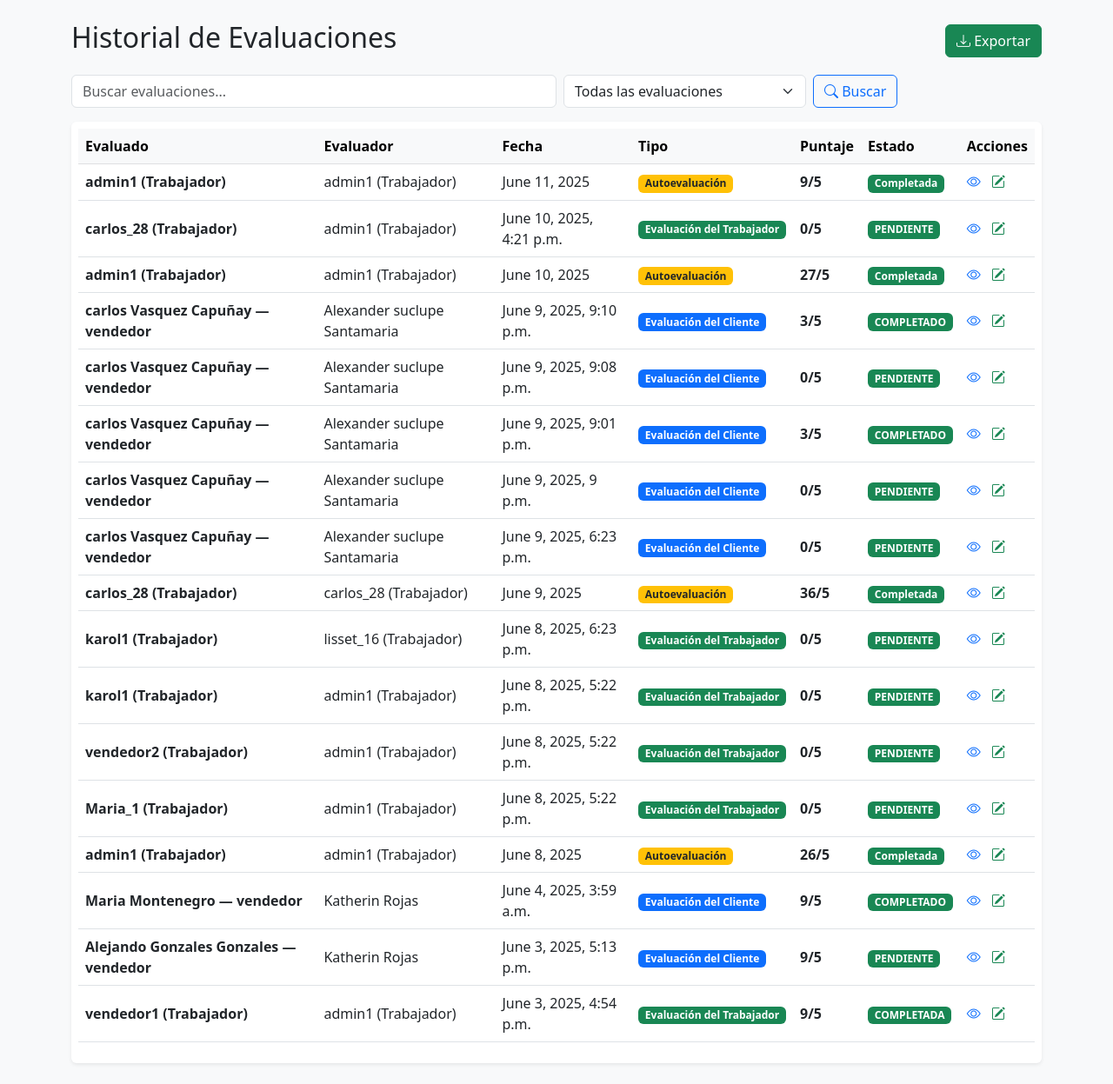
After one commit to alexandersuclupe/Proyecto_Dino_ver2, a Django app: page /historial/ in a window 1280 px wide. The commit adds this page. Shown: the whole page at 87% size. Run offline with Django 5.2, Linux system fonts and the light colour scheme; data comes from the database, SQL or seed files in the repository; both versions use the stored data as it was after the commit.

Commit message:
avanzo1 historial

```diff
--- a/core/forms.py
+++ b/core/forms.py
@@ -1,5 +1,5 @@
 from django import forms
-from .models import AutoevaluacionTrabajador, Cliente, Indicador, RespuestaAutoevaluacionTrabajador  # Asegúrate de tener este modelo
+from .models import AutoevaluacionTrabajador, Cliente, Indicador, RespuestaAutoevaluacionTrabajador, TipoEvaluacion  # Asegúrate de tener este modelo
 from django.contrib.auth import get_user_model
 from django import forms
 from .models import Criterio, Indicador
@@ -159,3 +159,11 @@ class EmpleadoForm(forms.ModelForm):
             'puesto': forms.Select(attrs={'class': 'form-select'}),
             'rol_admin': forms.Select(attrs={'class': 'form-select'}),
         }
+
+class FiltroEvaluacionForm(forms.Form):
+    buscar = forms.CharField(required=False, label='Buscar')
+    tipo = forms.ChoiceField(
+        required=False,
+        choices=[('todas', 'Todas las evaluaciones')] + list(TipoEvaluacion.choices),
+        label='Tipo'
+    )
--- a/core/models.py
+++ b/core/models.py
@@ -293,3 +293,13 @@ class ResultadoTotal(models.Model):
 
     def __str__(self):
         return f"{self.trabajador.username} @ {self.fecha_ejecucion}: {self.puntaje_total:.2f}"
+
+class Evaluacion(models.Model):
+    evaluador = models.CharField(max_length=100)
+    evaluado = models.CharField(max_length=100)
+    tipo = models.CharField(max_length=4, choices=TipoEvaluacion.choices)
+    puntaje = models.DecimalField(max_digits=5, decimal_places=2)
+    fecha = models.DateTimeField(auto_now_add=True)
+
+    def __str__(self):
+        return f"{self.get_tipo_display()} - {self.evaluado}"
--- a/core/views.py
+++ b/core/views.py
@@ -1,6 +1,8 @@
+import csv
+from django.http import HttpResponse
 from django.shortcuts import render, get_object_or_404, redirect
-from .models import AutoevaluacionTrabajador, RespuestaAutoevaluacionTrabajador, Venta, Usuario, Cliente, EvaluacionVenta, EvaluacionTrabajador, Criterio, RespuestaEvaluacionTrabajador, Rol, RespuestaEvaluacionVenta, Indicador, PeriodoEvaluacion, PesoEvaluacion, ResultadoTotal, Trabajador
-from .forms import EmpleadoForm
+from .models import AutoevaluacionTrabajador, Evaluacion, RespuestaAutoevaluacionTrabajador, Venta, Usuario, Cliente, EvaluacionVenta, EvaluacionTrabajador, Criterio, RespuestaEvaluacionTrabajador, Rol, RespuestaEvaluacionVenta, Indicador, PeriodoEvaluacion, PesoEvaluacion, ResultadoTotal, Trabajador
+from .forms import CriterioForm, EmpleadoForm, FiltroEvaluacionForm, IndicadorFormSet
 from .forms import AutoevaluacionForm, AutoevaluacionTrabajadorForm, RespuestaAutoevaluacionFormSet, RespuestaForm
 from django.shortcuts import render, redirect
 from django.contrib.auth import authenticate, login
@@ -13,6 +15,8 @@ from django.contrib.auth.models import User
 from django.utils import timezone
 from django.db.models import Q
 from .decorators import only_trabajador, only_cliente
+from datetime import datetime, date, time
+from django.utils.timezone import is_aware
 
 
 def gracias_encuesta(request):
@@ -599,3 +603,96 @@ def eliminar_criterio(request, pk):
         criterio.delete()
         return redirect('lista_criterios')
     return render(request, 'criterios/confirmar_eliminar.html', {'criterio': criterio})
+
+TIPO_CHOICES = {
+    'AUTO': 'Autoevaluación',
+    'TRAB': 'Evaluación del Trabajador',
+    'CLIE': 'Evaluación del Cliente',
+}
+
+def normalizar_fecha(fecha):
+    if isinstance(fecha, datetime):
+        if is_aware(fecha):
+            return fecha.replace(tzinfo=None)
+        return fecha
+    elif isinstance(fecha, date):
+        return datetime.combine(fecha, time.min)
+    return None
+
+
+def historial_evaluaciones(request):
+    form = FiltroEvaluacionForm(request.GET or None)
+    tipo_filtro = request.GET.get('tipo', 'todas')
+    busqueda = request.GET.get('buscar', '').lower()
+
+    evaluaciones = []
+
+    # Autoevaluaciones
+    if tipo_filtro in ['todas', 'AUTO']:
+        for auto in AutoevaluacionTrabajador.objects.select_related('trabajador'):
+            if busqueda in str(auto.trabajador).lower():
+                evaluaciones.append({
+                    'evaluado': auto.trabajador,
+                    'evaluador': auto.trabajador,
+                    'fecha': auto.fecha,
+                    'tipo': 'AUTO',
+                    'get_tipo_display': TIPO_CHOICES['AUTO'],
+                    'puntaje': auto.puntaje_total,
+                    'estado': 'Completada',
+                })
+
+    # Evaluaciones del trabajador
+    if tipo_filtro in ['todas', 'TRAB']:
+        for e in EvaluacionTrabajador.objects.select_related('evaluador', 'evaluado'):
+            if busqueda in str(e.evaluado).lower() or busqueda in str(e.evaluador).lower():
+                evaluaciones.append({
+                    'evaluado': e.evaluado,
+                    'evaluador': e.evaluador,
+                    'fecha': e.fecha_creacion,
+                    'tipo': 'TRAB',
+                    'get_tipo_display': TIPO_CHOICES['TRAB'],
+                    'puntaje': e.puntaje_total,
+                    'estado': e.estado,
+                })
+
+    # Evaluaciones del cliente
+    if tipo_filtro in ['todas', 'CLIE']:
+        for ev in EvaluacionVenta.objects.select_related('trabajador', 'cliente'):
+            if busqueda in str(ev.trabajador).lower() or busqueda in str(ev.cliente).lower():
+                evaluaciones.append({
+                    'evaluado': ev.trabajador,
+                    'evaluador': ev.cliente,
+                    'fecha': ev.fecha,
+                    'tipo': 'CLIE',
+                    'get_tipo_display': TIPO_CHOICES['CLIE'],
+                    'puntaje': ev.puntaje_total,
+                    'estado': ev.estado,
+                })
+
+    # Ordenar evaluaciones por fecha descendente
+    evaluaciones.sort(key=lambda x: normalizar_fecha(x['fecha']), reverse=True)
+
+    # Clase simulada para la plantilla
+    class TipoEvaluacion:
+        choices = [('AUTO', 'Autoevaluación'), ('TRAB', 'Evaluación del Trabajador'), ('CLIE', 'Evaluación del Cliente')]
+
+    return render(request, 'historial.html', {
+        'evaluaciones': evaluaciones,
+        'form': form,
+        'tipo_filtro': tipo_filtro,
+        'busqueda': request.GET.get('buscar', ''),
+        'TipoEvaluacion': TipoEvaluacion,
+    })
+
+def exportar_evaluaciones_excel(request):
+    response = HttpResponse(content_type='text/csv')
+    response['Content-Disposition'] = 'attachment; filename="evaluaciones.csv"'
+
+    writer = csv.writer(response)
+    writer.writerow(['Evaluado', 'Evaluador', 'Fecha', 'Tipo', 'Puntaje', 'Estado'])
+
+    evaluaciones = Evaluacion.objects.all()
+    for e in evaluaciones:
+        writer.writerow([e.evaluado, e.evaluador, e.fecha, e.get_tipo_display(), e.puntaje, e.estado])
+
+    return response
--- /dev/null
+++ b/templates/historial.html
@@ -0,0 +1,85 @@
+{% load static %}
+<!DOCTYPE html>
+<html lang="es">
+<head>
+    <meta charset="UTF-8">
+    <title>Historial de Evaluaciones</title>
+    <link href="https://cdn.jsdelivr.net/npm/bootstrap@5.3.0/dist/css/bootstrap.min.css" rel="stylesheet">
+    <link href="https://cdn.jsdelivr.net/npm/bootstrap-icons@1.10.5/font/bootstrap-icons.css" rel="stylesheet">
+</head>
+<body class="bg-light">
+
+<div class="container py-4">
+    <div class="d-flex justify-content-between align-items-center mb-3">
+        <h2>Historial de Evaluaciones</h2>
+        <a href="{% url 'exportar_evaluaciones_excel' %}" class="btn btn-success">
+            <i class="bi bi-download"></i> Exportar
+        </a>
+    </div>
+
+    <!-- Filtro -->
+    <form method="get" class="d-flex gap-2 mb-3">
+        <input type="text" name="buscar" value="{{ busqueda }}" class="form-control w-50" placeholder="Buscar evaluaciones...">
+
+        <select name="tipo" class="form-select w-25">
+            <option value="todas" {% if tipo_filtro == "todas" %}selected{% endif %}>Todas las evaluaciones</option>
+            {% for key, label in TipoEvaluacion.choices %}
+                <option value="{{ key }}" {% if tipo_filtro == key %}selected{% endif %}>{{ label }}</option>
+            {% endfor %}
+        </select>
+
+        <button class="btn btn-outline-primary" type="submit">
+            <i class="bi bi-search"></i> Buscar
+        </button>
+    </form>
+
+    <!-- Tabla -->
+    <div class="table-responsive bg-white shadow-sm rounded p-2">
+        <table class="table table-hover align-middle">
+            <thead class="table-light">
+                <tr>
+                    <th>Evaluado</th>
+                    <th>Evaluador</th>
+                    <th>Fecha</th>
+                    <th>Tipo</th>
+                    <th>Puntaje</th>
+                    <th>Estado</th>
+                    <th>Acciones</th>
+                </tr>
+            </thead>
+            <tbody>
+                {% for eval in evaluaciones %}
+                    <tr>
+                        <td><strong>{{ eval.evaluado }}</strong></td>
+                        <td>{{ eval.evaluador }}</td>
+                        <td>{{ eval.fecha }}</td>
+                        <td>
+                            <span class="badge
+                                {% if eval.tipo == 'CLIE' %}bg-primary
+                                {% elif eval.tipo == 'TRAB' %}bg-success
+                                {% else %}bg-warning text-dark
+                                {% endif %}">
+                                {{ eval.get_tipo_display }}
+                            </span>
+                        </td>
+                        <td>
+                            <span class="fw-bold text-dark">{{ eval.puntaje }}/5</span>
+                        </td>
+                        <td><span class="badge bg-success">{{ eval.estado }}</span></td>
+                        <td>
+                            <a href="#" class="text-primary" title="Ver"><i class="bi bi-eye"></i></a>
+                            <a href="#" class="text-success ms-2" title="Editar"><i class="bi bi-pencil-square"></i></a>
+                        </td>
+                    </tr>
+                {% empty %}
+                    <tr>
+                        <td colspan="7" class="text-center text-muted">No se encontraron evaluaciones.</td>
+                    </tr>
+                {% endfor %}
+            </tbody>
+        </table>
+    </div>
+</div>
+
+</body>
+</html>
--- a/ventas/urls.py
+++ b/ventas/urls.py
@@ -46,6 +46,9 @@ urlpatterns = [
     path('autoevaluacion/lista/', views.lista_autoevaluaciones, name='lista_autoevaluaciones'),
     path('autoevaluacion/', views.realizar_autoevaluacion, name='realizar_autoevaluacion'),
     path('evaluacion_exitosa/', views.evaluacion_exitosa, name='evaluacion_exitosa'),
+    path('historial/', views.historial_evaluaciones, name='historial_evaluaciones'),
+    path('exportar/', views.exportar_evaluaciones_excel, name='exportar_evaluaciones_excel'),
+
 
     path('cliente/dashboard/', views.cliente_dashboard, name='cliente_panel'),
     path('evaluar_cliente/<int:venta_id>/', views.evaluar_venta, name='evaluar_venta'),
```
Also changed, not shown: core/admin.py (+7 -1 lines), templates/admin_panel.html (+52 -11 lines), core/migrations/0015_evaluacion_remove_incidencia_cliente_and_more.py (added), db.sqlite3.
